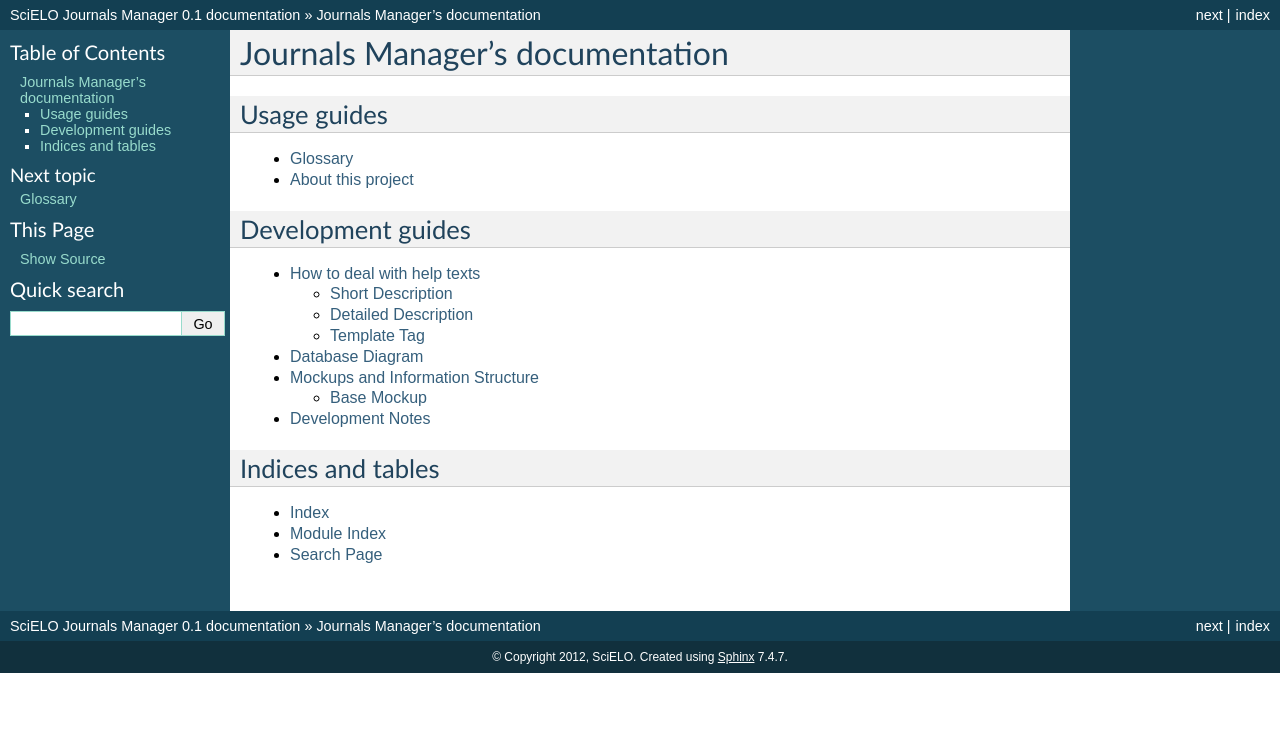
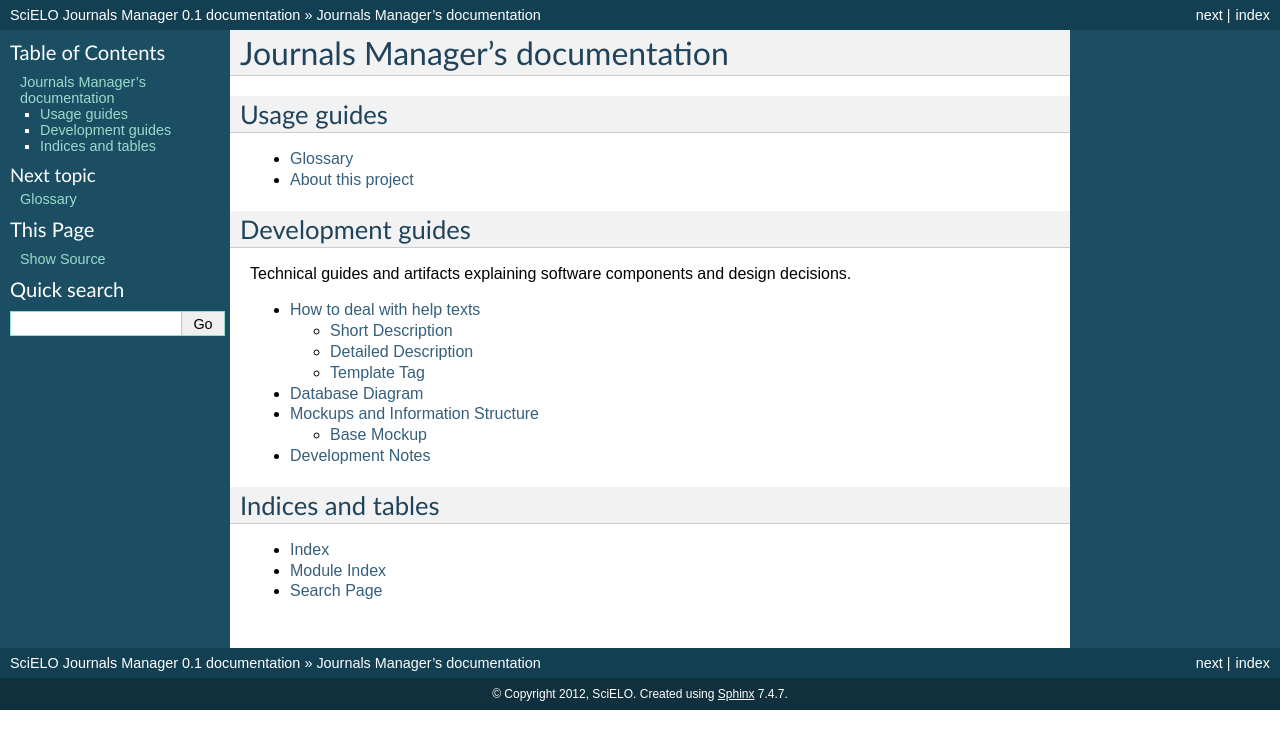
Before and after one commit to scieloorg/scielo-manager, a Sphinx documentation site: the page built from docs/index.rst, in a window 1280 px wide. Shown: the top 749 px of the page. Built offline with Sphinx 7.4.7, drawn with Linux system fonts in a browser that asks for light colours.

Commit message:
Adicionada uma âncora no tópico Development Guides

```diff
--- a/docs/dev/helptexts.rst
+++ b/docs/dev/helptexts.rst
@@ -47,7 +47,7 @@
 Template Tag
 ------------
 
-Uses the custom template tag ``{% load journalmanager_template_tags %}``.
+Uses the custom template tag ``{% load scielo_common %}``. This tag lives inside a package called: ``scielo-django-extensions``, and you can install it using pip.
 
 In order to add the help widget, you need to use the ``field_help`` django template tag::
 
--- a/docs/index.rst
+++ b/docs/index.rst
@@ -13,9 +13,13 @@
    glossary
    about
 
+.. _html_development_guides:
 
 Development guides
 ==================
+
+Technical guides and artifacts explaining software components
+and design decisions.
 
 .. toctree::
    :maxdepth: 2
```
